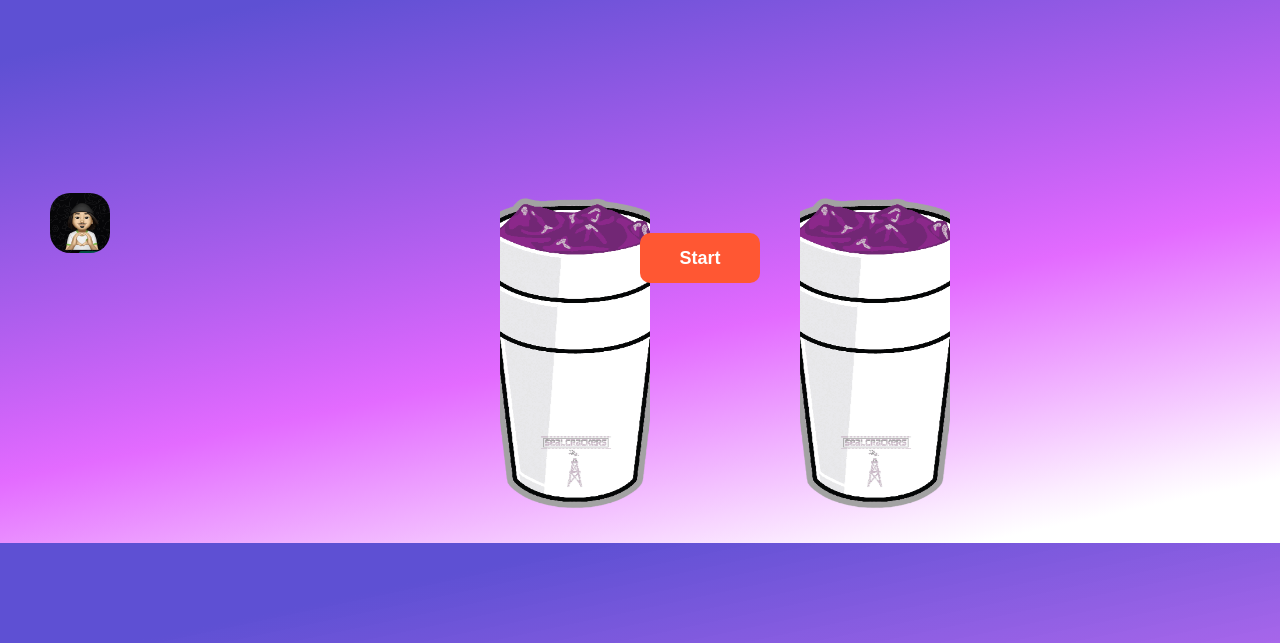
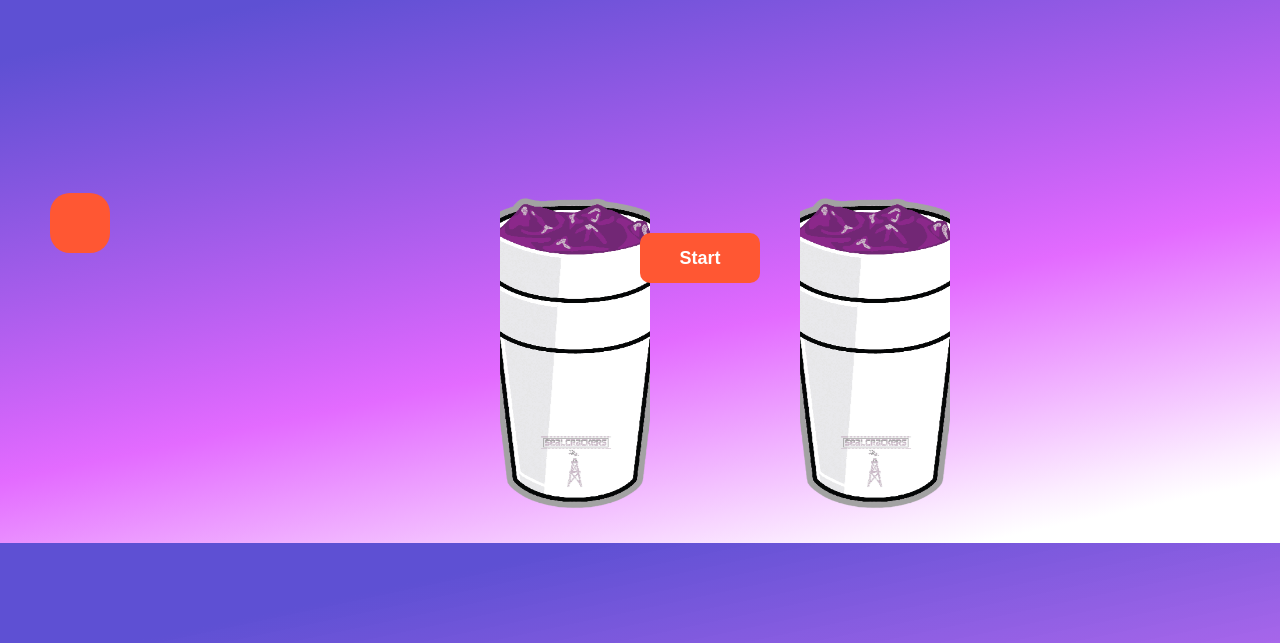
Before and after one commit to CaiinnGame/CaiinnGame.github.io, a plain HTML site: page index.html in a window 1280 px wide. Shown: the part 157-800 px from the top of the page. Drawn offline with Linux system fonts and the light colour scheme; a web font is replaced by a local one.

Commit message:
Update index.html

```diff
--- a/index.html
+++ b/index.html
@@ -34,8 +34,8 @@ background: linear-gradient(348deg, rgba(255,255,255,0.8374575660342262) 10%, rg
   border-radius: 20px;
   width: 60px;
   height: 60px;
-  background-image: url('cain.jpeg');
-  background-size: cover;
+
+   background-color: #FF5733;
   position: absolute;
   left: 50px;
   top: 250px;
```
